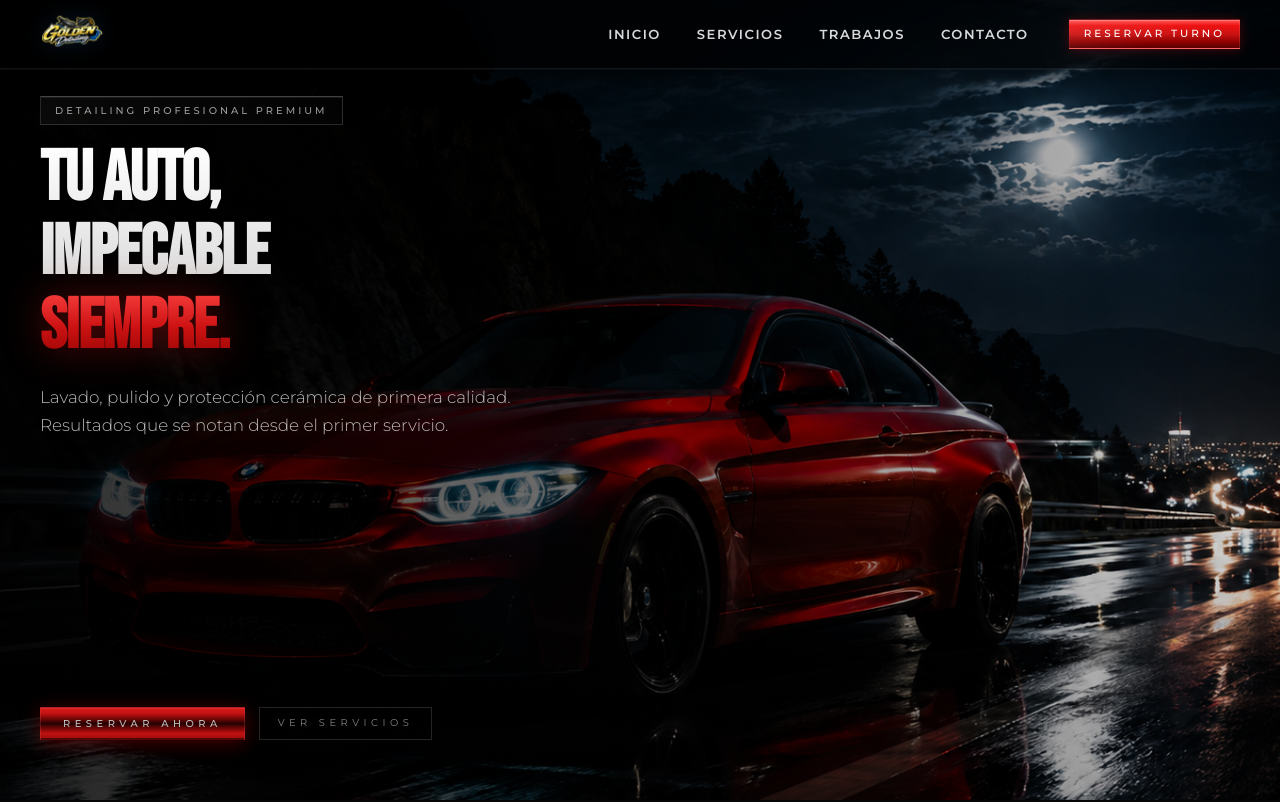
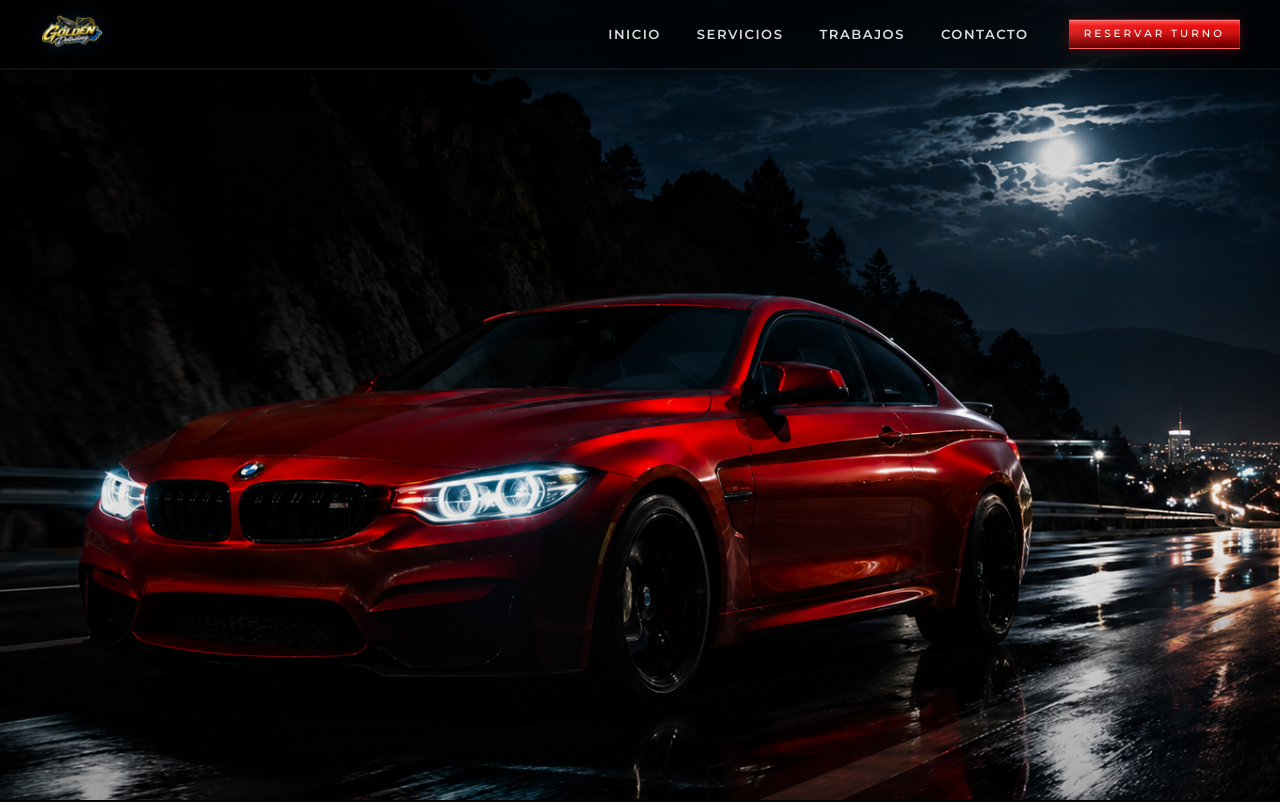
Before and after one commit to PACZKONATASHA/golden.detailing, a React (Vite) app: page / in a window 1280 px wide. Shown: the top 802 px of the page. Built offline with nearby package versions, Linux system fonts and the light colour scheme.

Commit message:
Hero: solo imagen sin texto, overlay minimo

```diff
--- a/src/components/Hero.css
+++ b/src/components/Hero.css
@@ -29,10 +29,10 @@
   position: absolute;
   inset: 0;
   background: linear-gradient(
-    to right,
-    rgba(0, 0, 0, 0.82) 0%,
-    rgba(0, 0, 0, 0.55) 45%,
-    rgba(0, 0, 0, 0.15) 100%
+    to bottom,
+    rgba(0, 0, 0, 0.15) 0%,
+    rgba(0, 0, 0, 0.0) 50%,
+    rgba(0, 0, 0, 0.2) 100%
   );
 }
 
--- a/src/components/Hero.jsx
+++ b/src/components/Hero.jsx
@@ -80,36 +80,7 @@ const Hero = () => {
         </AnimatePresence>
       </motion.header>
 
-      {/* ===== HERO CONTENT ===== */}
-      <div className="hero-content">
-        <motion.div
-          className="hero-text"
-          initial={{ opacity: 0, x: -50 }}
-          animate={{ opacity: 1, x: 0 }}
-          transition={{ duration: 0.9, delay: 0.5 }}
-        >
-          <p className="hero-tag">Detailing profesional premium</p>
-          <h1 className="hero-title">
-            Tu auto,<br />
-            impecable<br />
-            <span className="hero-accent">siempre.</span>
-          </h1>
-          <p className="hero-subtitle">
-            Lavado, pulido y protección cerámica de primera calidad.<br />
-            Resultados que se notan desde el primer servicio.
-          </p>
-        </motion.div>
 
-        <motion.div
-          className="hero-actions"
-          initial={{ opacity: 0, y: 20 }}
-          animate={{ opacity: 1, y: 0 }}
-          transition={{ duration: 0.8, delay: 0.9 }}
-        >
-          <a href="#contact" className="btn-primary">Reservar ahora</a>
-          <a href="#services" className="btn-ghost">Ver servicios</a>
-        </motion.div>
-      </div>
     </section>
   );
 };
```
